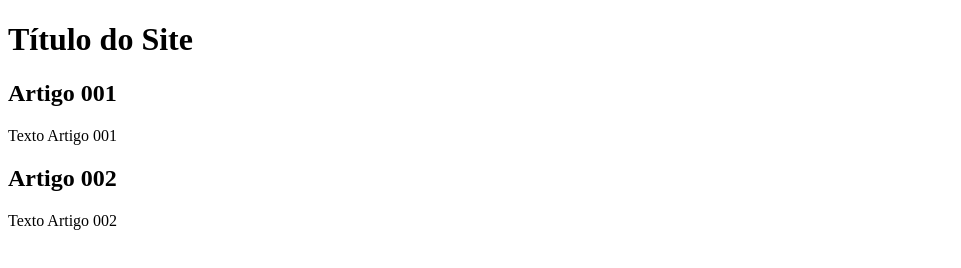
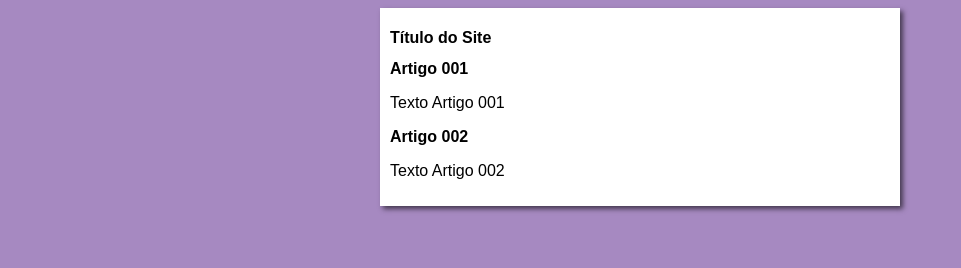
Before and after one commit to JeyGodoy/projeto-site, a plain HTML site: page index.html in a window 1280 px wide. Shown: the whole page, without its empty margins (0-961 px from the left). Drawn offline with Linux system fonts and the light colour scheme.

Commit message:
inicio design

```diff
--- /dev/null
+++ b/estilos/style.css
@@ -0,0 +1,16 @@
+* {
+    font-family: Arial, Helvetica, sans-serif;
+    font-size: 16px;
+}
+
+body {
+    background-color: rgb(166, 137, 193);
+}
+
+main {
+    background-color: white;
+    width: 500px;
+    margin: auto;
+    padding: 10px;
+    box-shadow: 3px 3px 5px rgba(0, 0, 0, 0.594);
+}
--- a/index.html
+++ b/index.html
@@ -5,6 +5,7 @@
     <meta http-equiv="X-UA-Compatible" content="IE=edge">
     <meta name="viewport" content="width=device-width, initial-scale=1.0">
     <title>Título do Site</title>
+    <link rel="stylesheet" href="estilos/style.css">
 </head>
 <body>
     <main>
```
